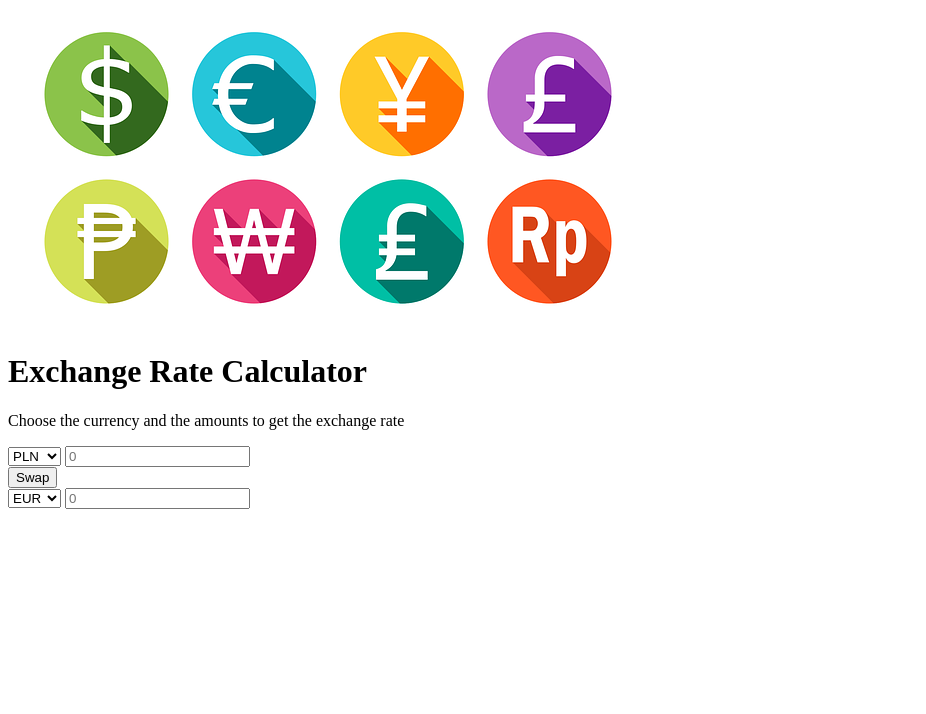
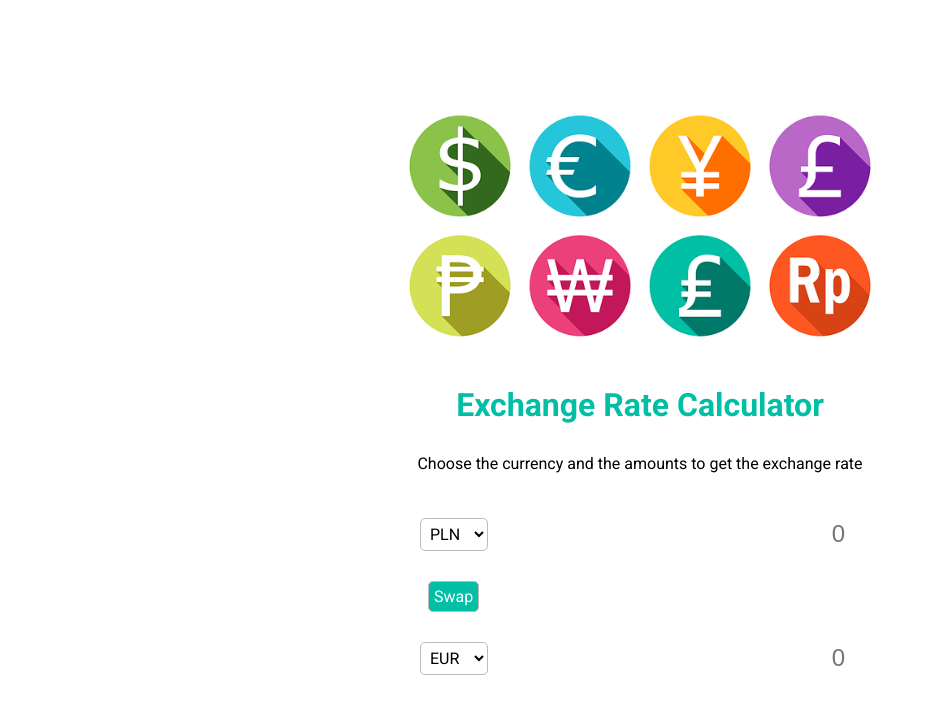
Before and after one commit to BartlomiejMogielnicki/Exchange-rate-calculator, a plain HTML site: page index.html in a window 1280 px wide. Shown: the whole page, without its empty margins (0-926 px from the left). Drawn offline with Linux system fonts and the light colour scheme.

Commit message:
Finish style.css

```diff
--- a/index.html
+++ b/index.html
@@ -10,8 +10,8 @@
 
 <body>
     <div class="wrapper">
-        <img src="Image/Currency_640.png" alt="">
-        <h1>Exchange Rate Calculator</h1>
+        <img src="Image/Currency_640.png" alt="Currency logos e.g. dollar, euro" class="logo">
+        <h1 class="title">Exchange Rate Calculator</h1>
         <p>Choose the currency and the amounts to get the exchange rate</p>
 
         <div class="container">
--- a/style.css
+++ b/style.css
@@ -1 +1,72 @@
 @import url('https://fonts.googleapis.com/css2?family=Roboto:wght@400;700&display=swap');
+
+* {
+    margin: 0;
+    padding: 0;
+    box-sizing: border-box;
+}
+
+:root {
+    --main-color: #00BFA5;
+}
+
+.wrapper {
+    display: flex;
+    flex-direction: column;
+    justify-content: center;
+    align-items: center;
+    height: 100vh;
+    font-family: 'Roboto', sans-serif;
+    max-width: 800px;
+    margin: 0 auto;
+}
+
+.logo {
+    width: 65%;
+}
+
+.title {
+    margin: 30px;
+    color: var(--main-color)
+}
+
+.container {
+    width: 60%;
+    margin-top: 15px;
+}
+
+.currency,
+.swap-container {
+    display: flex;
+    justify-content: space-between;
+    margin: 30px 20px;
+}
+
+select,
+button {
+    padding: 5px;
+    border: 1px solid #bbb;
+    border-radius: 5px;
+    font-size: 1em;
+    font-family: 'Roboto', sans-serif;
+    background-color: transparent;
+    cursor: pointer;
+}
+
+.btn {
+    margin-left: 8px;
+    color: white;
+    background-color: var(--main-color)
+}
+
+.currency input {
+    border: none;
+    font-size: 1.5em;
+    text-align: right;
+}
+
+.currency input:focus,
+.btn:focus,
+select:focus {
+    outline: 0;
+}
```
